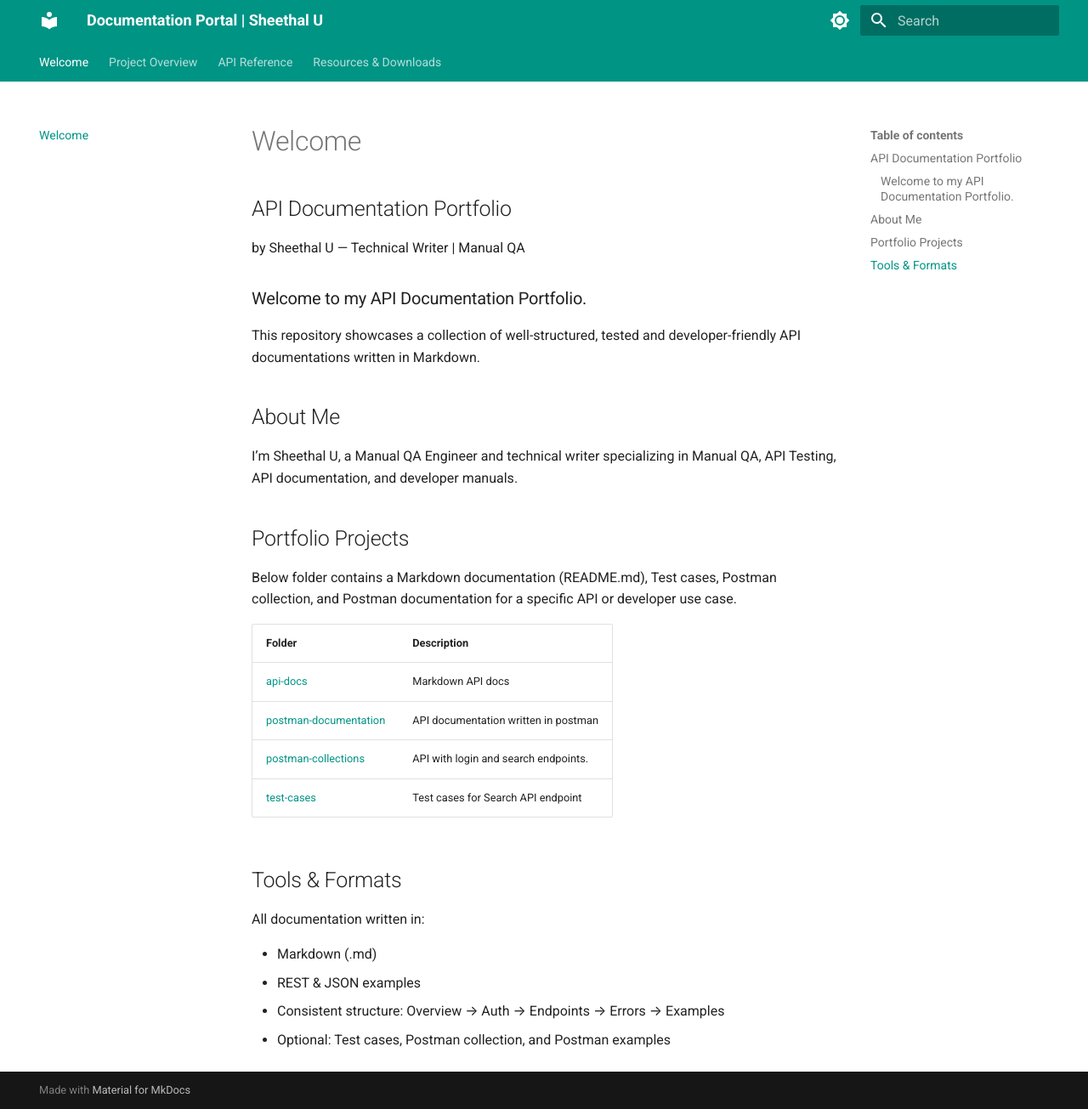
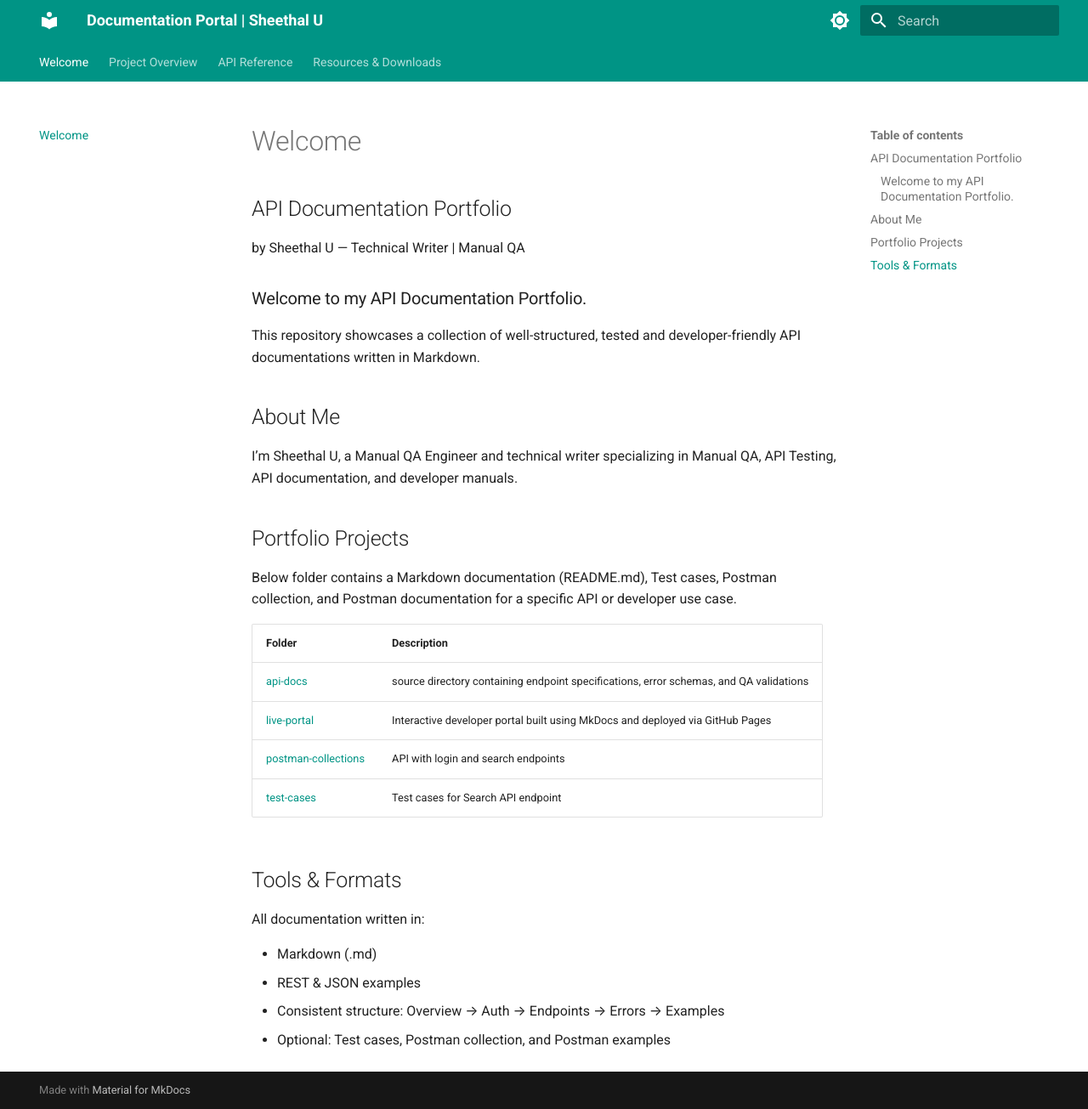
Before and after one commit to sheethalu/Documentation-Portal, an MkDocs documentation site: the page built from docs/index.md, in a window 1280 px wide and 1305 px high. Shown: the whole window at 85% size. Built offline with MkDocs 1.6.1 and Material for MkDocs 9.7.7, drawn with Linux system fonts in a browser that asks for light colours.

Commit message:
Refactor repo structure for developer-centric navigation

```diff
--- a/docs/index.md
+++ b/docs/index.md
@@ -12,9 +12,9 @@ Below folder contains a Markdown documentation (README.md), Test cases, Postman
 
 | Folder                    |	Description                                 |
 |---------------------------|---------------------------------------------|
-|[api-docs](https://github.com/sheethalu/search-loan-application/tree/main/api-docs)  | Markdown API docs	      |
-|[postman-documentation]()   | API documentation written in postman |
-|[postman-collections](https://github.com/sheethalu/search-loan-application/tree/main/postman-collections) | API with login and search endpoints. |
+|[api-docs](https://github.com/sheethalu/search-loan-application/tree/main/api-docs)  | source directory containing endpoint specifications, error schemas, and QA validations	      |
+|[live-portal](https://sheethalu.github.io/Documentation-Portal/)   | Interactive developer portal built using MkDocs and deployed via GitHub Pages |
+|[postman-collections](https://github.com/sheethalu/search-loan-application/tree/main/postman-collections) | API with login and search endpoints |
 |[test-cases](https://github.com/sheethalu/search-loan-application/tree/main/test-cases) | Test cases for Search API endpoint |
 
 ## Tools & Formats
```
